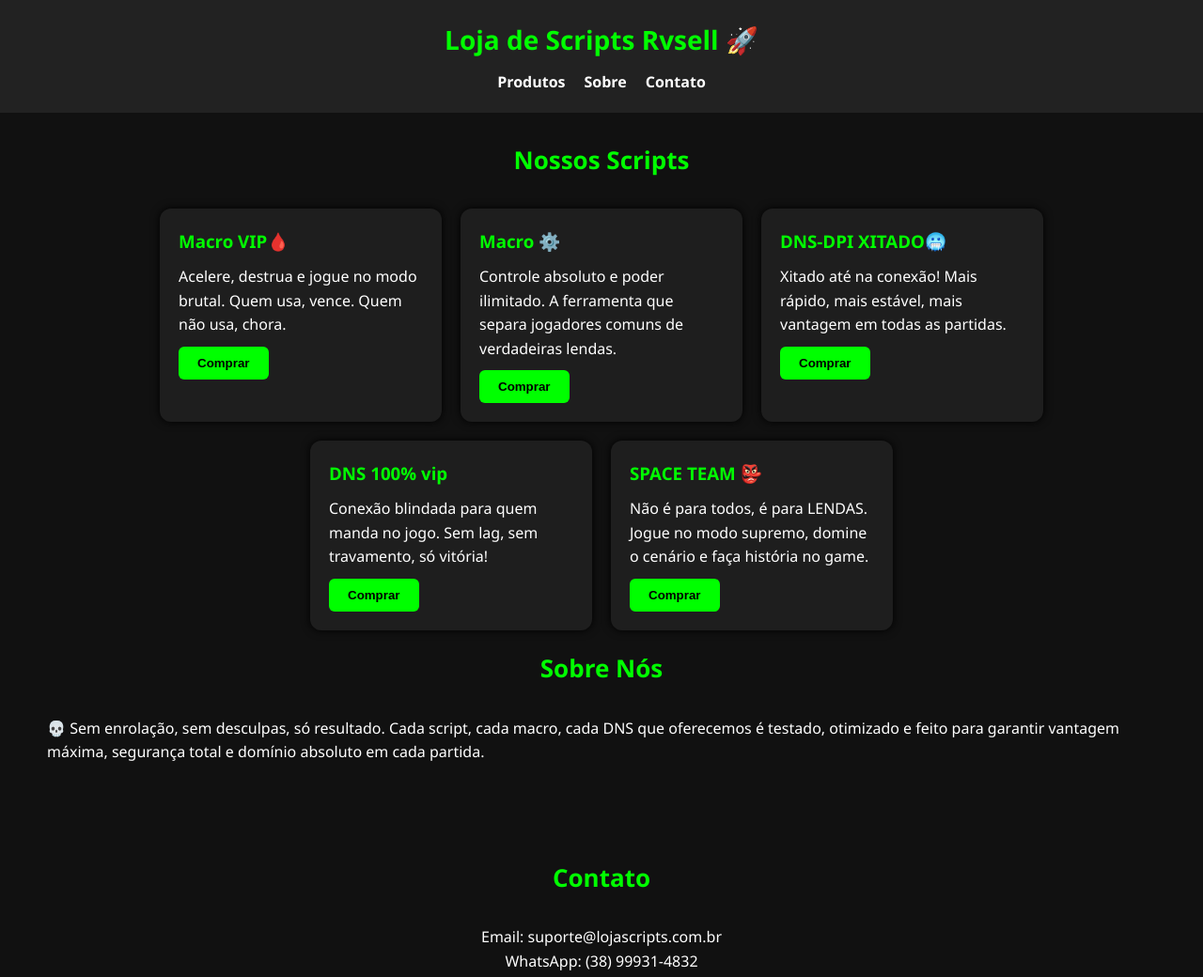
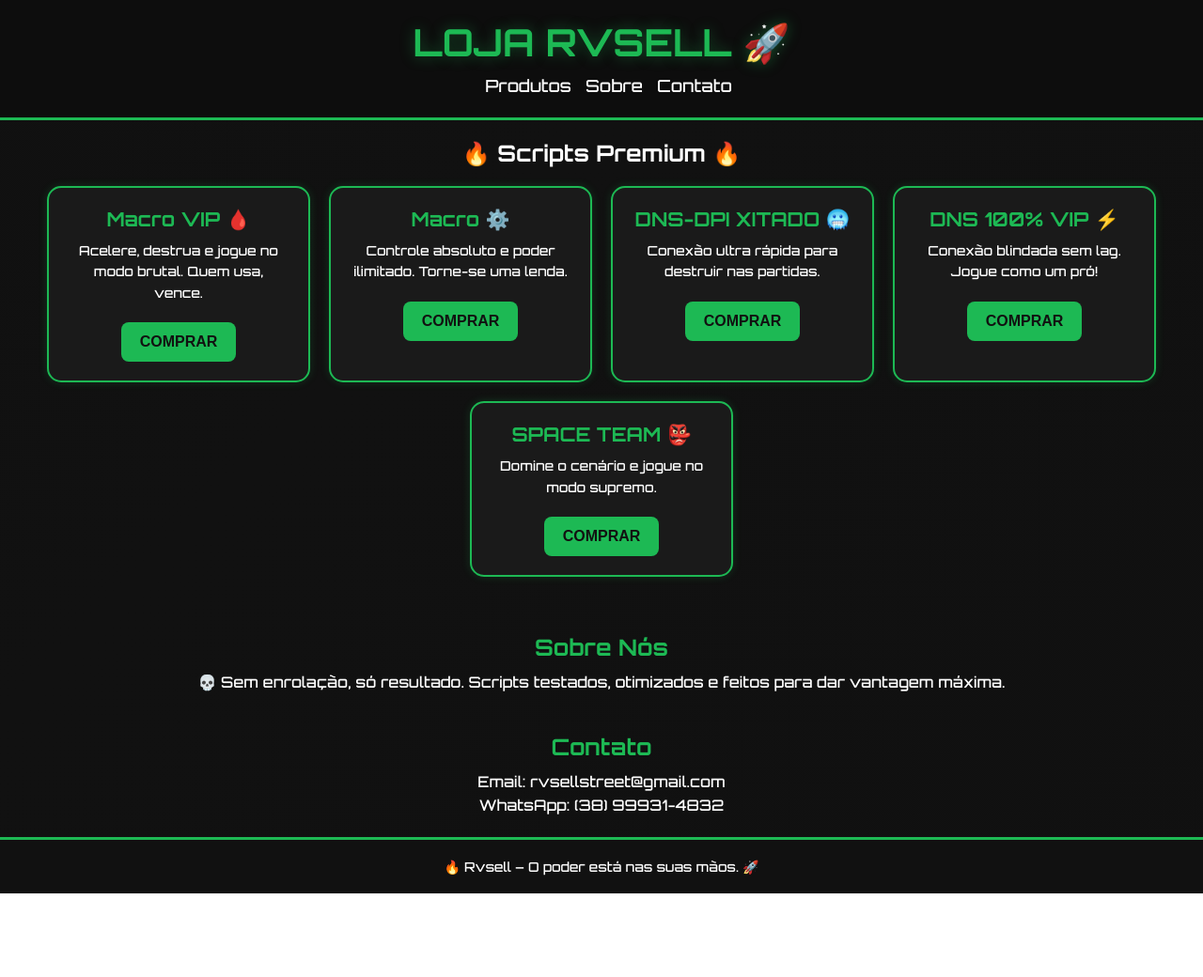
Before and after one commit to vitinhozxd/Rvsell-st, a plain HTML site: page index.html in a window 1280 px wide. Shown: the top 1040 px of the page at 94% size. After the commit the page ends 951 px from the top, so only its background shows below. Drawn offline with Linux system fonts and the light colour scheme.

Commit message:
Atualizar o index.html

```diff
--- a/index.html
+++ b/index.html
@@ -1,14 +1,201 @@
-<!DOCTYPE html>
-<html lang="pt-BR">
+<html>
  <head>
+ </head>
+ <body>
   <meta charset="UTF-8">
   <meta name="viewport" content="width=device-width, initial-scale=1.0">
-  <title>Loja de Scripts Premium - Rvsell</title>
-  <link rel="stylesheet" href="style.css">
-</head>
-<body>
+  <title>Loja Gamer - Scripts Premium</title>
+  <link href="https://fonts.googleapis.com/css2?family=Orbitron:wght@500;700&amp;display=swap" rel="stylesheet">
+  <style>
+/* RESET */
+* {margin:0; padding:0; box-sizing:border-box;}
+
+/* BODY */
+body {
+    font-family: 'Orbitron', sans-serif;
+    background: linear-gradient(135deg, #0d0d0d, #111 50%, #0f0f0f);
+    background-size: 400% 400%;
+    animation: bgMove 8s ease infinite;
+    color: #fff;
+    min-height: 100vh;
+}
+
+/* HEADER */
+header {
+    background: #0d0d0d;
+    border-bottom: 3px solid #1DB954;
+    padding: 20px;
+    text-align: center;
+    position: sticky;
+    top: 0;
+    z-index: 100;
+}
+header h1 {
+    font-size: 2.5rem;
+    color: #1DB954;
+    text-shadow: 0 0 15px rgba(29,185,84,0.4);
+    text-transform: uppercase;
+}
+nav ul {
+    display: flex;
+    justify-content: center;
+    list-style: none;
+    margin-top: 10px;
+}
+nav a {
+    color: #fff;
+    text-decoration: none;
+    margin: 0 15px;
+    font-size: 18px;
+    position: relative;
+}
+nav a::after {
+    content: '';
+    display: block;
+    width: 0;
+    height: 3px;
+    background: #1DB954;
+    transition: 0.3s;
+}
+nav a:hover::after {
+    width: 100%;
+}
+
+/* PRODUTOS */
+#produtos h2 {
+    text-align:center;
+    font-size: 2rem;
+    margin: 30px 0;
+    color:#1DB954;
+    text-shadow: 0 0 10px rgba(29,185,84,0.3);
+}
+.card-container {
+    display: flex;
+    flex-wrap: wrap;
+    gap: 20px;
+    justify-content: center;
+    padding: 20px;
+}
+.card {
+    background: #1a1a1a;
+    border: 2px solid #1DB954;
+    border-radius: 15px;
+    width: 280px;
+    padding: 20px;
+    text-align: center;
+    box-shadow: 0 0 10px rgba(29,185,84,0.2);
+    transition: 0.3s;
+}
+.card:hover {
+    transform: scale(1.08);
+    box-shadow: 0 0 25px rgba(29,185,84,0.6);
+}
+.card h3 {
+    color: #1DB954;
+    margin-bottom: 10px;
+    font-size: 1.3rem;
+}
+.card p {
+    font-size: 14px;
+    margin-bottom: 20px;
+}
+.card button {
+    background: #1DB954;
+    color: #111;
+    font-weight: bold;
+    border: none;
+    border-radius: 8px;
+    padding: 12px 20px;
+    cursor: pointer;
+    font-size: 16px;
+    text-transform: uppercase;
+    transition: 0.3s;
+}
+.card button:hover {
+    background: #17a44a;
+    transform: scale(1.1);
+}
+
+/* SOBRE & CONTATO */
+section {
+    text-align: center;
+    padding: 20px;
+}
+section h2 {
+    color: #1DB954;
+    margin-bottom: 10px;
+}
+section p {
+    font-size: 16px;
+    line-height: 1.6;
+}
+
+/* FOOTER */
+footer {
+    background: #111;
+    text-align: center;
+    padding: 20px;
+    border-top: 3px solid #1DB954;
+    font-size: 14px;
+}
+
+/* MODAL */
+.modal {
+    position: fixed;
+    top: 0; left: 0;
+    width: 100%; height: 100%;
+    background: rgba(0,0,0,0.7);
+    display: none;
+    align-items: center;
+    justify-content: center;
+}
+.modal-content {
+    background: #1a1a1a;
+    border: 2px solid #1DB954;
+    border-radius: 12px;
+    padding: 25px;
+    text-align: center;
+    color: #fff;
+    max-width: 400px;
+    width: 90%;
+    animation: zoomIn 0.4s;
+}
+.close {
+    float: right;
+    font-size: 24px;
+    cursor: pointer;
+    color: #1DB954;
+}
+.close:hover {
+    color: #fff;
+}
+.modal button {
+    margin-top: 15px;
+    padding: 12px 20px;
+    background-color: #1DB954;
+    color: #111;
+    border: none;
+    border-radius: 6px;
+    font-weight: bold;
+    cursor: pointer;
+}
+.modal button:hover {
+    background-color: #17a44a;
+}
+
+/* ANIMAÇÕES */
+@keyframes bgMove {
+    0% {background-position: 0% 50%;}
+    50% {background-position: 100% 50%;}
+    100% {background-position: 0% 50%;}
+}
+@keyframes zoomIn {
+    from {transform: scale(0.7);}
+    to {transform: scale(1);}
+}
+</style>
   <header>
-    <h1>Loja de Scripts Rvsell 🚀</h1>
+   <h1>Loja Rvsell 🚀</h1>
    <nav>
     <ul>
      <li><a href="#produtos">Produtos</a></li>
@@ -19,83 +206,73 @@
   </header>
   <main>
    <section id="produtos">
-      <h2>Nossos Scripts</h2>
+    <h1>🔥 Scripts Premium 🔥</h1>
     <div class="card-container">
      <div class="card">
-          <h3>Macro VIP🩸</h3>
-          <p>Acelere, destrua e jogue no modo brutal. Quem usa, vence. Quem não usa, chora.</p>
-          <button onclick="abrirModal('🩸Macro VIP🩸', '19,99')">Comprar</button>
+      <h3>Macro VIP 🩸</h3>
+      <p>Acelere, destrua e jogue no modo brutal. Quem usa, vence.</p>
+      <button onclick="abrirModal('🩸 Macro VIP', '19,99')">Comprar</button>
      </div>
      <div class="card">
       <h3>Macro ⚙️</h3>
-          <p>Controle absoluto e poder ilimitado. A ferramenta que separa jogadores comuns de verdadeiras lendas.</p>
-          <button onclick="abrirModal('⚙️ Macro ⚙️', '15,99')">Comprar</button>
+      <p>Controle absoluto e poder ilimitado. Torne-se uma lenda.</p>
+      <button onclick="abrirModal('⚙️ Macro', '15,99')">Comprar</button>
      </div>
      <div class="card">
-          <h3>DNS-DPI XITADO🥶</h3>
-          <p>Xitado até na conexão! Mais rápido, mais estável, mais vantagem em todas as partidas.</p>
-          <button onclick="abrirModal('🥶DNS-DPI XITADO🥶', '15,00')">Comprar</button>
+      <h3>DNS-DPI XITADO 🥶</h3>
+      <p>Conexão ultra rápida para destruir nas partidas.</p>
+      <button onclick="abrirModal('🥶 DNS-DPI XITADO', '15,00')">Comprar</button>
      </div>
      <div class="card">
-          <h3>DNS 100% vip</h3>
-          <p>Conexão blindada para quem manda no jogo. Sem lag, sem travamento, só vitória!</p>
-          <button onclick="abrirModal('⚡️DNS 100% vip ⚡️', '12,99')">Comprar</button>
+      <h3>DNS 100% VIP ⚡️</h3>
+      <p>Conexão blindada sem lag. Jogue como um pró!</p>
+      <button onclick="abrirModal('⚡️ DNS 100% VIP', '12,99')">Comprar</button>
      </div>
      <div class="card">
       <h3>SPACE TEAM 👺</h3>
-          <p>Não é para todos, é para LENDAS. Jogue no modo supremo, domine o cenário e faça história no game.</p>
-          <button onclick="abrirModal('👺 SPACE TEAM 👺', '29,99')">Comprar</button>
+      <p>Domine o cenário e jogue no modo supremo.</p>
+      <button onclick="abrirModal('👺 SPACE TEAM', '29,99')">Comprar</button>
      </div>
     </div>
    </section>
-    <section id="sobre" style="padding: 20px;">
+   <section id="sobre">
     <h2>Sobre Nós</h2>
-      <p>💀 Sem enrolação, sem desculpas, só resultado. Cada script, cada macro, cada DNS que oferecemos é testado, otimizado e feito para garantir vantagem máxima, segurança total e domínio absoluto em cada partida. </p>
+    <p>💀 Sem enrolação, só resultado. Scripts testados, otimizados e feitos para dar vantagem máxima.</p>
    </section>
-    <section id="contato" style="padding: 20px;">
+   <section id="contato">
     <h2>Contato</h2>
-      <p>Email: suporte@lojascripts.com.br</p>
+    <p>Email: rvsellstreet@gmail.com</p>
     <p>WhatsApp: (38) 99931-4832</p>
    </section>
   </main>
   <footer>
-    <p>💀 Aqui só entra quem joga para destruir.🔥 Rvsell – O poder está nas suas mãos. © 2025</p>
+   <p>🔥 Rvsell – O poder está nas suas mãos. 🚀</p>
   </footer>
-
-  <!-- Modal de Compra -->
-  <div id="modal" class="modal" style="display:none; position:fixed; z-index:1000; left:0; top:0; width:100%; height:100%; background:rgba(0,0,0,0.6); align-items:center; justify-content:center;">
-    <div class="modal-content" style="background:#1e1e1e; padding:30px; border-radius:10px; max-width:400px; width:90%; color:#fff;">
-      <span onclick="fecharModal()" style="cursor:pointer; float:right; font-size:24px;">×</span>
+  <!-- MODAL -->
+  <div id="modal" class="modal">
+   <div class="modal-content">
+    <span onclick="fecharModal()" class="close">×</span>
     <h3 id="tituloProduto"></h3>
     <p id="precoProduto"></p>
-      <p>Finalize a compra via WhatsApp clicando no botão abaixo:</p>
-      <a id="linkWhatsApp" href="#" target="_blank">
-        <button style="margin-top: 15px; padding: 10px 20px; background-color: green; color: white; border: none; border-radius: 5px; cursor: pointer;">Finalizar via WhatsApp</button>
-      </a>
+    <p>Finalize a compra via WhatsApp:</p>
+    <a id="linkWhatsApp" href="#" target="_blank"> <button>Finalizar no WhatsApp</button> </a>
    </div>
   </div>
-
   <script>
 function abrirModal(produto, preco) {
     document.getElementById('tituloProduto').textContent = produto;
     document.getElementById('precoProduto').textContent = `Preço: R$ ${preco}`;
-
     const mensagem = `Olá! Tenho interesse no produto *${produto}* no valor de R$ ${preco}.`;
     const numero = '5538999314832';
     document.getElementById('linkWhatsApp').href = `https://wa.me/${numero}?text=${encodeURIComponent(mensagem)}`;
-
     document.getElementById('modal').style.display = 'flex';
 }
-
 function fecharModal() {
     document.getElementById('modal').style.display = 'none';
 }
-
-    window.onclick = function(event) {
+window.onclick = function(e) {
     const modal = document.getElementById('modal');
-      if (event.target === modal) {
-        fecharModal();
-      }
+    if (e.target === modal) fecharModal();
 }
 </script>
  </body>
```
Lines whose indentation alone changed are shown as unchanged.
